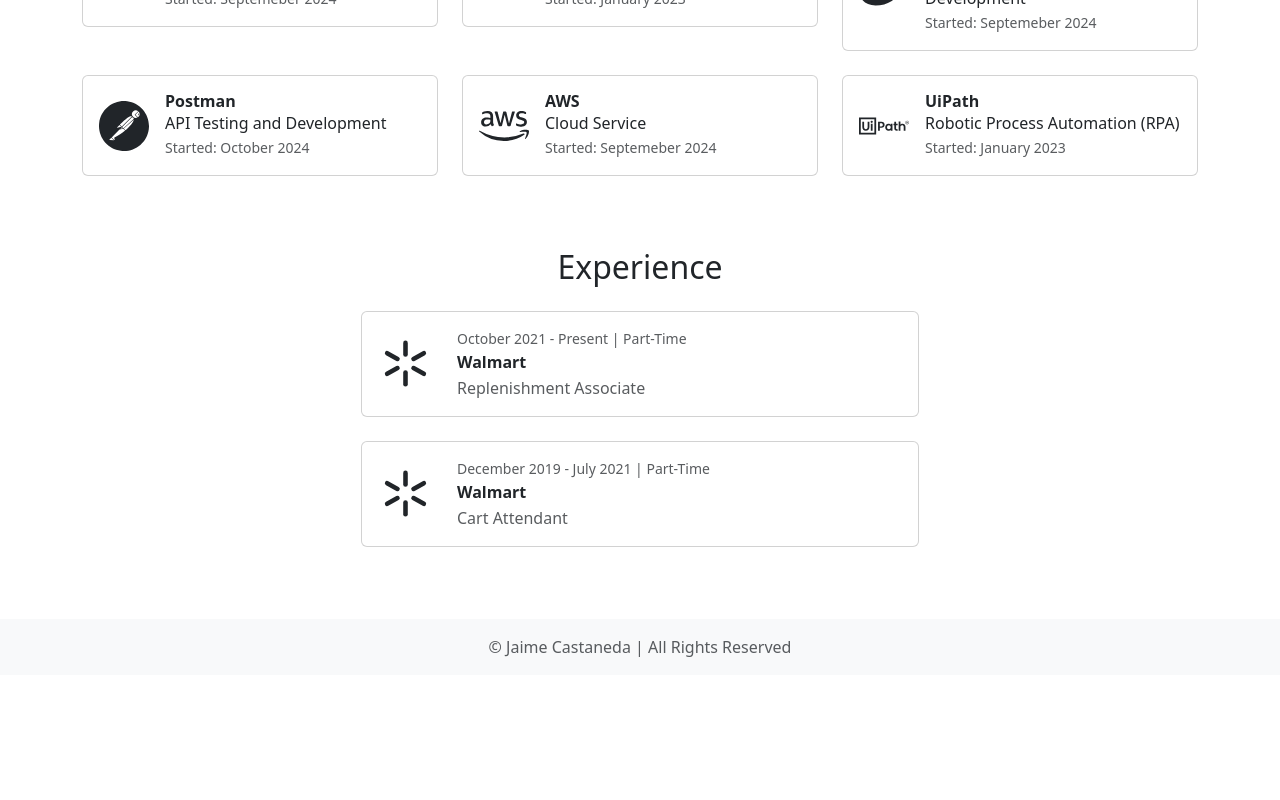
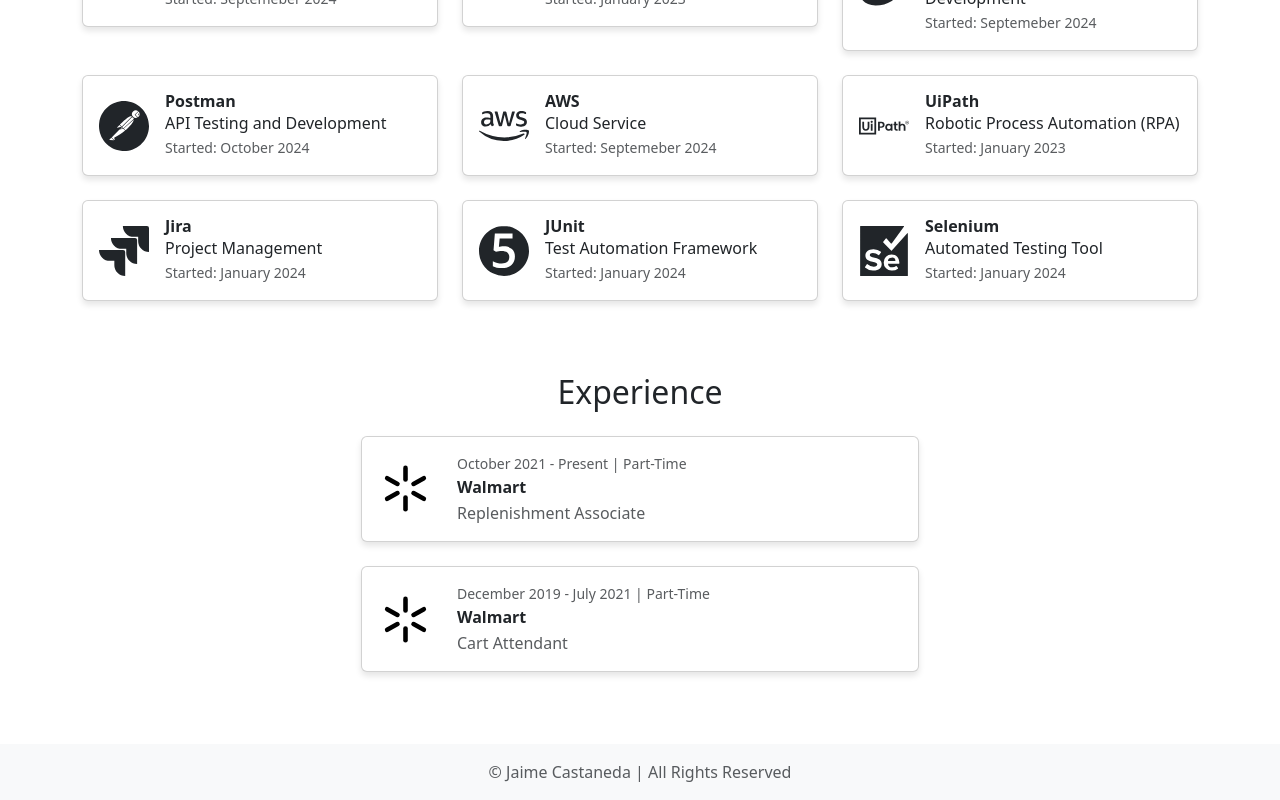
Before and after one commit to JCast867/JCast867.github.io, a React (Create React App) app in the folder my-app/: page / in a window 1280 px wide. Shown: the part 2637-3437 px from the top of the page. Before the commit the page ends 3312 px from the top, so only its background shows below. Built offline with nearby package versions, Linux system fonts and the light colour scheme.

Commit message:
added hover effects to the buttons

```diff
--- a/my-app/src/App.css
+++ b/my-app/src/App.css
@@ -32,3 +32,127 @@
   padding: 10px;
   /* Optional: space inside border */
 }
+
+.icon-container svg {
+  transition: color 0.3s ease;
+  color: #000;
+}
+
+.skill-card {
+  background-color: #f9f9f9;
+  border-radius: 8px;
+  box-shadow: 0 4px 6px rgba(0, 0, 0, 0.1);
+  transition: transform 0.3s ease, box-shadow 0.3s ease;
+  /* Smooth animation */
+}
+
+.skill-card:hover {
+  transform: translateY(-10px);
+  /* Moves card 10px upward */
+  box-shadow: 0 8px 12px rgba(0, 0, 0, 0.2);
+  /* Adds a deeper shadow */
+}
+
+.walmart-icon:hover svg {
+  color: #ffc220;
+}
+
+.python-icon:hover svg {
+  color: #3776AB;
+}
+
+.java-icon:hover svg {
+  color: #f89820;
+}
+
+.c-icon:hover svg {
+  color: #3776AB;
+}
+
+.js-icon:hover svg {
+  color: #F7DF1E;
+}
+
+.r-icon:hover svg {
+  color: #165CAA;
+}
+
+.scala-icon:hover svg {
+  color: #DE3423;
+}
+
+.sql-icon:hover svg {
+  color: #00758f;
+}
+
+.html-icon:hover svg {
+  color: #e34c26;
+}
+
+.css-icon:hover svg {
+  color: #264de4;
+}
+
+.django-icon:hover svg {
+  color: #092E20;
+}
+
+.bootstrap-icon:hover svg {
+  color: #563d7c;
+}
+
+.react-icon:hover svg {
+  color: #61DAFB;
+}
+
+.git-icon:hover svg {
+  color: #F1502F;
+}
+
+.jetbrains-icon:hover svg {
+  color: #000000;
+}
+
+.vs-icon:hover svg {
+  color: #0078d7;
+}
+
+.rstudio:hover svg {
+  color: #4AA4DE;
+}
+
+.postgresql-icon:hover svg {
+  color: #0064a5;
+}
+
+.oracle-icon:hover svg {
+  color: #C74634;
+}
+
+.docker-icon:hover svg {
+  color: #0db7ed;
+}
+
+.postman-icon:hover svg {
+  color: #EF5B25;
+}
+
+.aws-icon:hover svg {
+  color: #FF9900;
+}
+
+.uipath-icon:hover svg {
+  color: #FF4D00;
+}
+
+.jira-icon:hover svg {
+  color: #0052cc;
+}
+
+.junit-icon:hover svg {
+  color: #D52B1E;
+}
+
+.selenium-icon:hover svg {
+  color: #59EB00;
+}
--- a/my-app/src/App.js
+++ b/my-app/src/App.js
@@ -37,9 +37,10 @@
 import { IoMdChatbubbles } from "react-icons/io"; // chat icon
 import { FaGraduationCap } from "react-icons/fa"; // graduation cap icon
 import { FaTrophy } from "react-icons/fa"; // trophy icon
-// import { SiJunit5 } from "react-icons/si"; // junit icon. maybe will be used
 import { TbBrandWalmart } from "react-icons/tb"; // walmart icon
-
+import { SiSelenium } from "react-icons/si"; // selenium icon
+import { SiJunit5 } from "react-icons/si"; // junit icon
+import { SiJira } from "react-icons/si"; // jira logo
 
 
 function Navbar(props) {
@@ -295,7 +296,7 @@
       "Django",
       "Group Projects",
       "Git and Github",
-      "HTML Bootstrap"
+      "PostgreSQL"
     ]
   },
   {
@@ -545,7 +546,7 @@
 
       <div className="row">
         <div className="col-sm-4">
-          <div className="card mb-4">
+          <div className="card mb-4 skill-card python-icon">
             <div className="card-body d-flex align-items-center">
               <div className="me-3">
                 <FaPython size={50} />
@@ -559,7 +560,7 @@
           </div>
         </div>
         <div className="col-sm-4">
-          <div className="card mb-4">
+          <div className="card mb-4 skill-card java-icon">
             <div className="card-body d-flex align-items-center">
               <div className="me-3">
                 <FaJava size={50} />
@@ -573,7 +574,7 @@
           </div>
         </div>
         <div className="col-sm-4">
-          <div className="card mb-4">
+          <div className="card mb-4 skill-card c-icon">
             <div className="card-body d-flex align-items-center">
               <div className="me-3">
                 <SiC size={50} />
@@ -587,7 +588,7 @@
           </div>
         </div>
         <div className="col-sm-4">
-          <div className="card mb-4">
+          <div className="card mb-4 skill-card js-icon">
             <div className="card-body d-flex align-items-center">
               <div className="me-3">
                 <SiJavascript size={50} />
@@ -601,7 +602,7 @@
           </div>
         </div>
         <div className="col-sm-4">
-          <div className="card mb-4">
+          <div className="card mb-4 skill-card r-icon">
             <div className="card-body d-flex align-items-center">
               <div className="me-3">
                 <SiR size={50} />
@@ -615,7 +616,7 @@
           </div>
         </div>
         <div className="col-sm-4">
-          <div className="card mb-4">
+          <div className="card mb-4 skill-card scala-icon">
             <div className="card-body d-flex align-items-center">
               <div className="me-3">
                 <DiScala size={50} />
@@ -629,10 +630,10 @@
           </div>
         </div>
         <div className="col-sm-4">
-          <div className="card mb-4">
+          <div className="card mb-4 skill-card">
             <div className="card-body d-flex align-items-center">
               <div className="me-3">
-                <img src={sasLogo} alt="SAS logo" width="40" height="40" />
+                <img src={sasLogo} alt="SAS logo" width="40" height="40" className="sas-png" />
               </div>
               <div>
                 <h6 className="mb-0"><strong>SAS</strong></h6>
@@ -643,7 +644,7 @@
           </div>
         </div>
         <div className="col-sm-4">
-          <div className="card mb-4">
+          <div className="card mb-4 skill-card sql-icon">
             <div className="card-body d-flex align-items-center">
               <div className="me-3">
                 <TbSql size={50} />
@@ -657,7 +658,7 @@
           </div>
         </div>
         <div className="col-sm-4">
-          <div className="card mb-4">
+          <div className="card mb-4 skill-card html-icon">
             <div className="card-body d-flex align-items-center">
               <div className="me-3">
                 <FaHtml5 size={50}/>
@@ -671,7 +672,7 @@
           </div>
         </div>
         <div className="col-sm-4">
-          <div className="card mb-4">
+          <div className="card mb-4 skill-card css-icon">
             <div className="card-body d-flex align-items-center">
               <div className="me-3">
                 <FaCss3Alt size={50}/>
@@ -685,7 +686,7 @@
           </div>
         </div>
         <div className="col-sm-4">
-          <div className="card mb-4">
+          <div className="card mb-4 skill-card django-icon">
             <div className="card-body d-flex align-items-center">
               <div className="me-3">
                 <SiDjango size={50}/>
@@ -699,7 +700,7 @@
           </div>
         </div>
         <div className="col-sm-4">
-          <div className="card mb-4">
+          <div className="card mb-4 skill-card bootstrap-icon">
             <div className="card-body d-flex align-items-center">
               <div className="me-3">
                 <FaBootstrap size={50}/>
@@ -713,7 +714,7 @@
           </div>
         </div>
         <div className="col-sm-4">
-          <div className="card mb-4">
+          <div className="card mb-4 skill-card react-icon">
             <div className="card-body d-flex align-items-center">
               <div className="me-3">
                 <FaReact size={50}/>
@@ -727,7 +728,7 @@
           </div>
         </div>
         <div className="col-sm-4">
-          <div className="card mb-4">
+          <div className="card mb-4 skill-card git-icon">
             <div className="card-body d-flex align-items-center">
               <div className="me-3">
                 <FaGitAlt size={50}/>
@@ -741,7 +742,7 @@
           </div>
         </div>
         <div className="col-sm-4">
-          <div className="card mb-4">
+          <div className="card mb-4 skill-card jetbrains-icon">
             <div className="card-body d-flex align-items-center">
               <div className="me-3">
                 <SiIntellijidea size={50}/>
@@ -755,7 +756,7 @@
           </div>
         </div>
         <div className="col-sm-4">
-          <div className="card mb-4">
+          <div className="card mb-4 skill-card jetbrains-icon">
             <div className="card-body d-flex align-items-center">
               <div className="me-3">
                 <SiPycharm size={50}/>
@@ -769,7 +770,7 @@
           </div>
         </div>
         <div className="col-sm-4">
-          <div className="card mb-4">
+          <div className="card mb-4 skill-card vs-icon">
             <div className="card-body d-flex align-items-center">
               <div className="me-3">
                 <VscVscodeInsiders size={50}/>
@@ -783,7 +784,7 @@
           </div>
         </div>
         <div className="col-sm-4">
-          <div className="card mb-4">
+          <div className="card mb-4 skill-card rstudio">
             <div className="card-body d-flex align-items-center">
               <div className="me-3">
                 <SiRstudioide size={50}/>
@@ -797,7 +798,7 @@
           </div>
         </div>
         <div className="col-sm-4">
-          <div className="card mb-4">
+          <div className="card mb-4 skill-card postgresql-icon">
             <div className="card-body d-flex align-items-center">
               <div className="me-3">
                 <BiLogoPostgresql size={50}/>
@@ -811,7 +812,7 @@
           </div>
         </div>
         <div className="col-sm-4">
-          <div className="card mb-4">
+          <div className="card mb-4 skill-card oracle-icon">
             <div className="card-body d-flex align-items-center">
               <div className="me-3">
                 <SiOracle size={50}/>
@@ -825,7 +826,7 @@
           </div>
         </div>
         <div className="col-sm-4">
-          <div className="card mb-4">
+          <div className="card mb-4 skill-card docker-icon">
             <div className="card-body d-flex align-items-center">
               <div className="me-3">
                 <FaDocker size={50}/>
@@ -839,7 +840,7 @@
           </div>
         </div>
         <div className="col-sm-4">
-          <div className="card mb-4">
+          <div className="card mb-4 skill-card postman-icon">
             <div className="card-body d-flex align-items-center">
               <div className="me-3">
                 <SiPostman size={50}/>
@@ -853,7 +854,7 @@
           </div>
         </div>
         <div className="col-sm-4">
-          <div className="card mb-4">
+          <div className="card mb-4 skill-card aws-icon">
             <div className="card-body d-flex align-items-center">
               <div className="me-3">
                 <FaAws size={50}/>
@@ -867,7 +868,7 @@
           </div>
         </div>
         <div className="col-sm-4">
-          <div className="card mb-4">
+          <div className="card mb-4 skill-card uipath-icon">
             <div className="card-body d-flex align-items-center">
               <div className="me-3">
                 <SiUipath size={50}/>
@@ -876,6 +877,48 @@
                 <h6 className="mb-0"><strong>UiPath</strong></h6>
                 <p className="mb-0">Robotic Process Automation (RPA)</p>
                 <p className="text-muted mb-0"><small>Started: January 2023</small></p>
+              </div>
+            </div>
+          </div>
+        </div>
+        <div className="col-sm-4">
+          <div className="card mb-4 skill-card jira-icon">
+            <div className="card-body d-flex align-items-center">
+              <div className="me-3">
+                <SiJira size={50}/>
+              </div>
+              <div>
+                <h6 className="mb-0"><strong>Jira</strong></h6>
+                <p className="mb-0">Project Management</p>
+                <p className="text-muted mb-0"><small>Started: January 2024</small></p>
+              </div>
+            </div>
+          </div>
+        </div>
+        <div className="col-sm-4">
+          <div className="card mb-4 skill-card junit-icon">
+            <div className="card-body d-flex align-items-center">
+              <div className="me-3">
+                <SiJunit5 size={50}/>
+              </div>
+              <div>
+                <h6 className="mb-0"><strong>JUnit</strong></h6>
+                <p className="mb-0">Test Automation Framework</p>
+                <p className="text-muted mb-0"><small>Started: January 2024</small></p>
+              </div>
+            </div>
+          </div>
+        </div>
+        <div className="col-sm-4">
+          <div className="card mb-4 skill-card selenium-icon">
+            <div className="card-body d-flex align-items-center">
+              <div className="me-3">
+                <SiSelenium size={50}/>
+              </div>
+              <div>
+                <h6 className="mb-0"><strong>Selenium</strong></h6>
+                <p className="mb-0">Automated Testing Tool</p>
+                <p className="text-muted mb-0"><small>Started: January 2024</small></p>
               </div>
             </div>
           </div>
@@ -890,7 +933,7 @@
     <div className="container d-flex flex-column align-items-center py-5" id="experience">
       <h2 className="text-center mb-4">Experience</h2>
 
-      <div className="card col-lg-6 col-md-8 col-sm-10 border-1 mb-4">
+      <div className="card col-lg-6 col-md-8 col-sm-10 border-1 mb-4 icon-container walmart-icon skill-card">
         <div className="card-body d-flex align-items-center">
           <div className="me-4">
             <TbBrandWalmart size={55} />
@@ -904,9 +947,9 @@
         </div>
       </div>
 
-      <div className="card col-lg-6 col-md-8 col-sm-10 border-1 mb-4">
+      <div className="card col-lg-6 col-md-8 col-sm-10 border-1 mb-4 icon-container walmart-icon skill-card">
         <div className="card-body d-flex align-items-center">
-          <div className="me-4">
+          <div className="me-4 icon-container walmart-icon">
             <TbBrandWalmart size={55} />
           </div>
 
```
